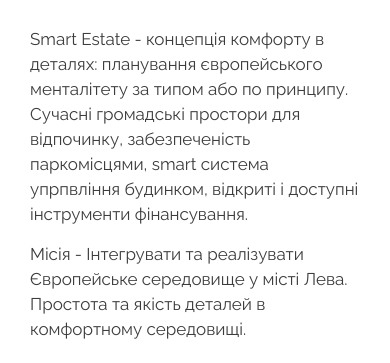
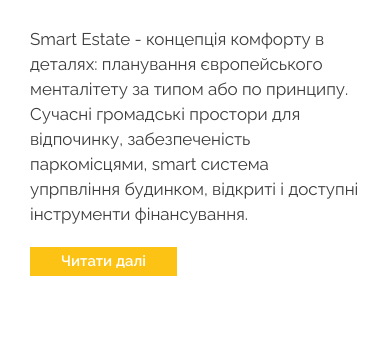
Before and after one commit to v-lavs/nedvigymoct, a website with bundled scripts: page index.html in a window 390 px wide. Shown: the part 5008-5371 px from the top of the page. Built offline with nearby package versions, Linux system fonts and the light colour scheme.

Commit message:
responsive about +

```diff
--- a/index.html
+++ b/index.html
@@ -291,7 +291,7 @@
                         <a href="#" class="partners__link"><img src="assets/img/partner-logo1.png" alt=""
                                                                 class="img"></a>
                     </div>
-                    <div class="text">
+                    <div class="text text-hide">
                         <p>Smart Estate Development - європейський забудовник, з 5-ти річною історією
                             будівництва в Європі. Сьогодні це 14 багатоквартирних будинків у
                             Польщі та 4 реалізованих ЖК у Львові.
@@ -308,9 +308,11 @@
                             відпочинку, забезпеченість паркомісцями, smart система упрпвління
                             будинком, відкриті і доступні інструменти фінансування.
                         </p>
-                        <p> Місія - Інтегрувати та реалізувати Європейське середовище у місті Лева.
-                            Простота та якість деталей в комфортному середовищі.
-                        </p>
+                        <div class="mob-hide">
+                            <p> Місія - Інтегрувати та реалізувати Європейське середовище у місті Лева.
+                                Простота та якість деталей в комфортному середовищі.
+                            </p>
+                        </div>
                     </div>
                     <a class="btn btn_gold btn_sm btn_read-more " href="#">Читати далі</a>
                 </div>
--- a/src/js/main.js
+++ b/src/js/main.js
@@ -139,6 +139,15 @@
         },
     });
 
+
+    //READ MORE BTN
+
+    $('.btn_read-more').click(function(e) {
+        e.preventDefault();
+        $('.text-hide .mob-hide').removeClass('mob-hide');
+        $(this).hide();
+    });
+
     //ANIMATION
 
     var waypoints = $('.section_anim').waypoint(function (direction) {
--- a/src/scss/layout/sections/about.scss
+++ b/src/scss/layout/sections/about.scss
@@ -104,19 +104,27 @@
       display: inline-block;
       margin-top: 25px;
     }
+
+    .mob-hide {
+      display: none;
+    }
   }
   @include respond-to($sm) {
+    padding-bottom: 180px;
     .section__header {
       margin-bottom: 0;
     }
+
     .text p{
       margin-bottom: 15px;
     }
 
   }
   @include respond-to($xs){
-    //.btn_read-more{
-    //  display: block;
-    //}
+    .btn_read-more {
+      margin-top: 5px;
+      padding: 3px;
+      min-width: 147px;
+    }
   }
 }
--- a/src/scss/layout/sections/section-advantages.scss
+++ b/src/scss/layout/sections/section-advantages.scss
@@ -134,7 +134,14 @@
       height: 330px;
     }
   }
+  .section-advantages__header {
+    top: 53px;
+    .big-logo {
+      width: 170px;
+    }
+  }
 }
+
 @include respond-to($xs) {
   .advantages {
 
```
Also changed, not shown: dist/main.css, 1 other file.
